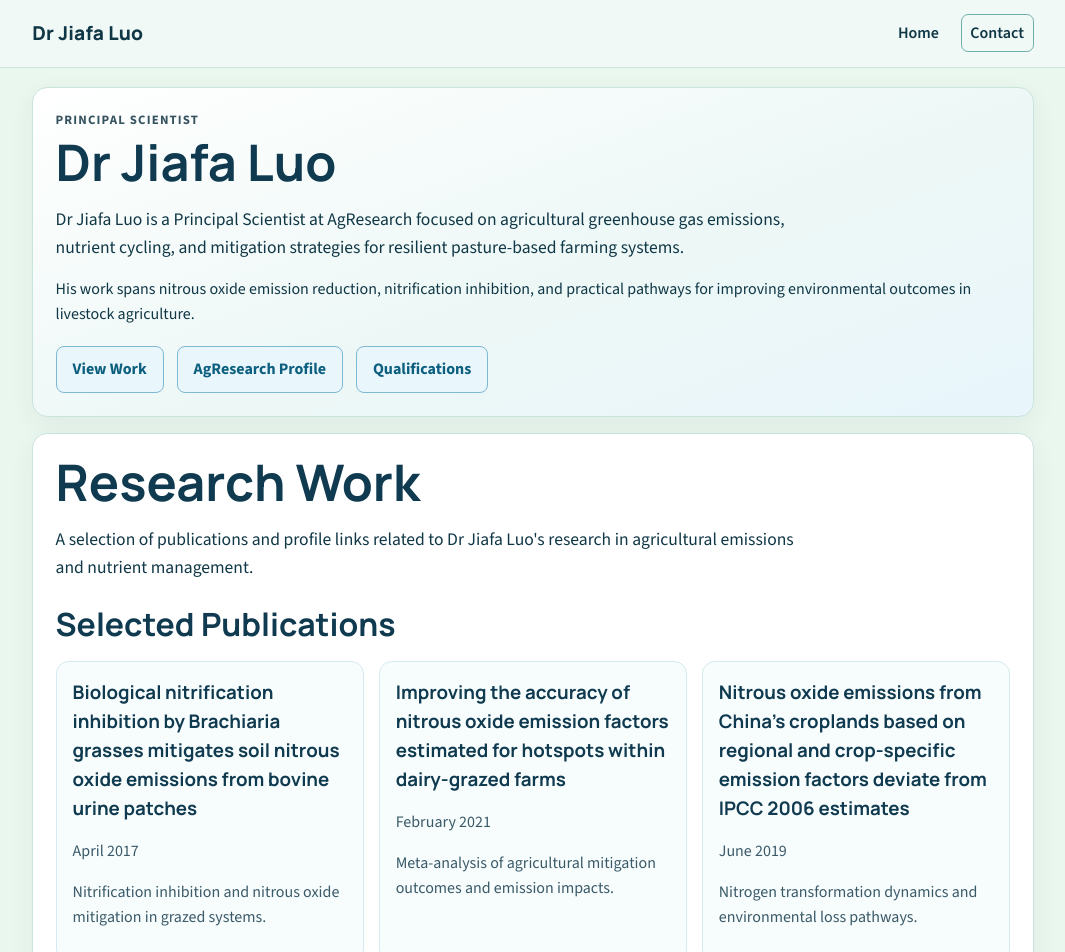
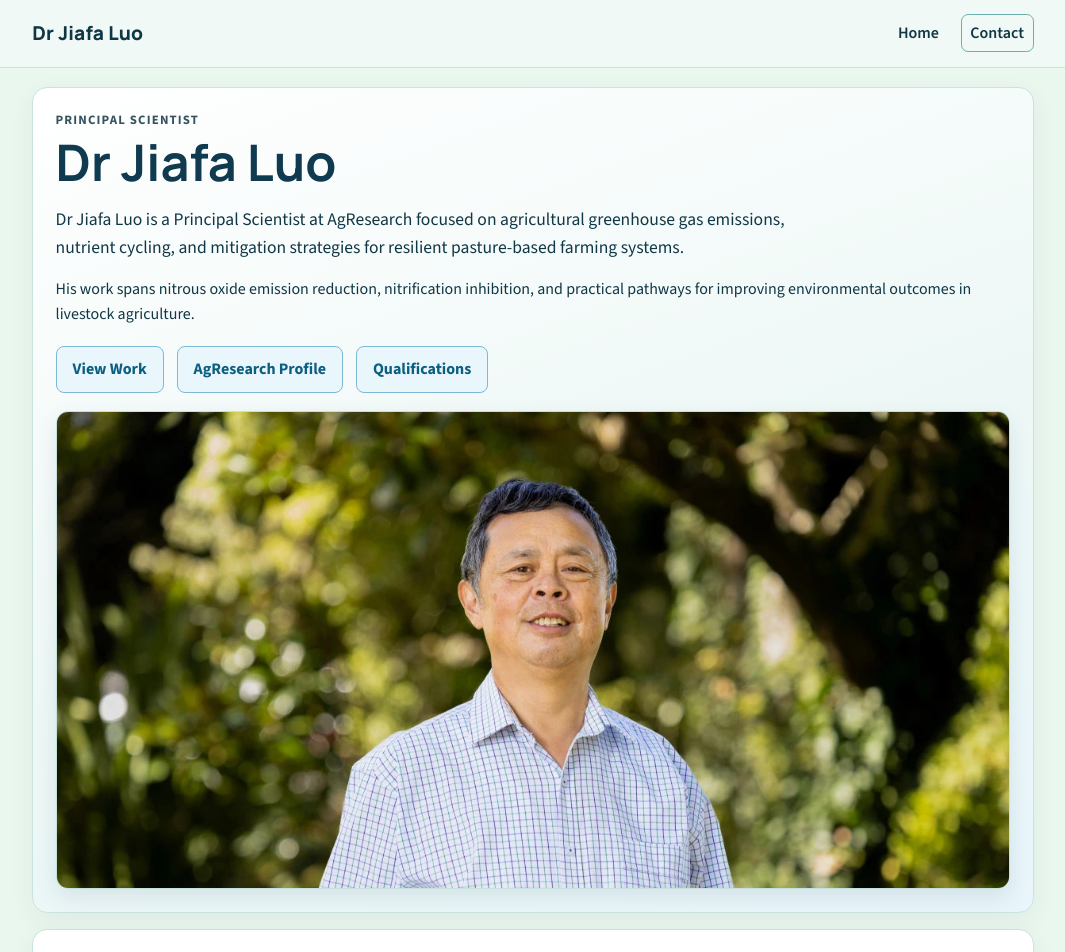
Before and after one commit to JeffreyLuo44/jiafa-luo-portfolio, a React (Vite) app: page /#/ in a window 1280 px wide. Shown: the top 952 px of the page, without its empty margins (107-1172 px from the left). Built offline with nearby package versions, Linux system fonts and the light colour scheme.

Commit message:
added Jiafa Luo image

```diff
--- a/src/pages/HomePage.jsx
+++ b/src/pages/HomePage.jsx
@@ -32,6 +32,13 @@ function HomePage() {
             Qualifications
           </a>
         </div>
+        <figure className="profile-image-wrap">
+          <img
+            className="profile-image"
+            src="/images/jiafa-luo.jpg"
+            alt="Dr Jiafa Luo"
+          />
+        </figure>
       </section>
 
       <section id="work" className="panel content-section">
--- a/src/styles.css
+++ b/src/styles.css
@@ -86,6 +86,7 @@ a {
   margin-left: auto;
   margin-right: auto;
   width: 100%;
+  max-width: 100%;
 }
 
 .panel {
@@ -146,6 +147,19 @@ h2 {
   flex-wrap: wrap;
   gap: 0.8rem;
   margin-top: 1.2rem;
+}
+.profile-image-wrap {
+  margin: 1.1rem 0 0;
+}
+
+.profile-image {
+  display: block;
+  width: 100%;
+  max-width: 100%;
+  height: auto;
+  border-radius: 0.75rem;
+  border: 1px solid #c6e1d9;
+  box-shadow: 0 8px 22px rgb(16 55 70 / 10%);
 }
 
 .cta {
@@ -233,6 +247,7 @@ h2 {
 .contact-form input,
 .contact-form textarea {
   width: 100%;
+  max-width: 100%;
   font: inherit;
   padding: 0.62rem 0.7rem;
   border-radius: 0.45rem;
@@ -259,6 +274,7 @@ footer {
 
   .top-nav {
     width: 100%;
+    max-width: 100%;
     justify-content: flex-start;
     flex-wrap: wrap;
   }
```
Also changed, not shown: public/images/jiafa-luo.jpg (added).
